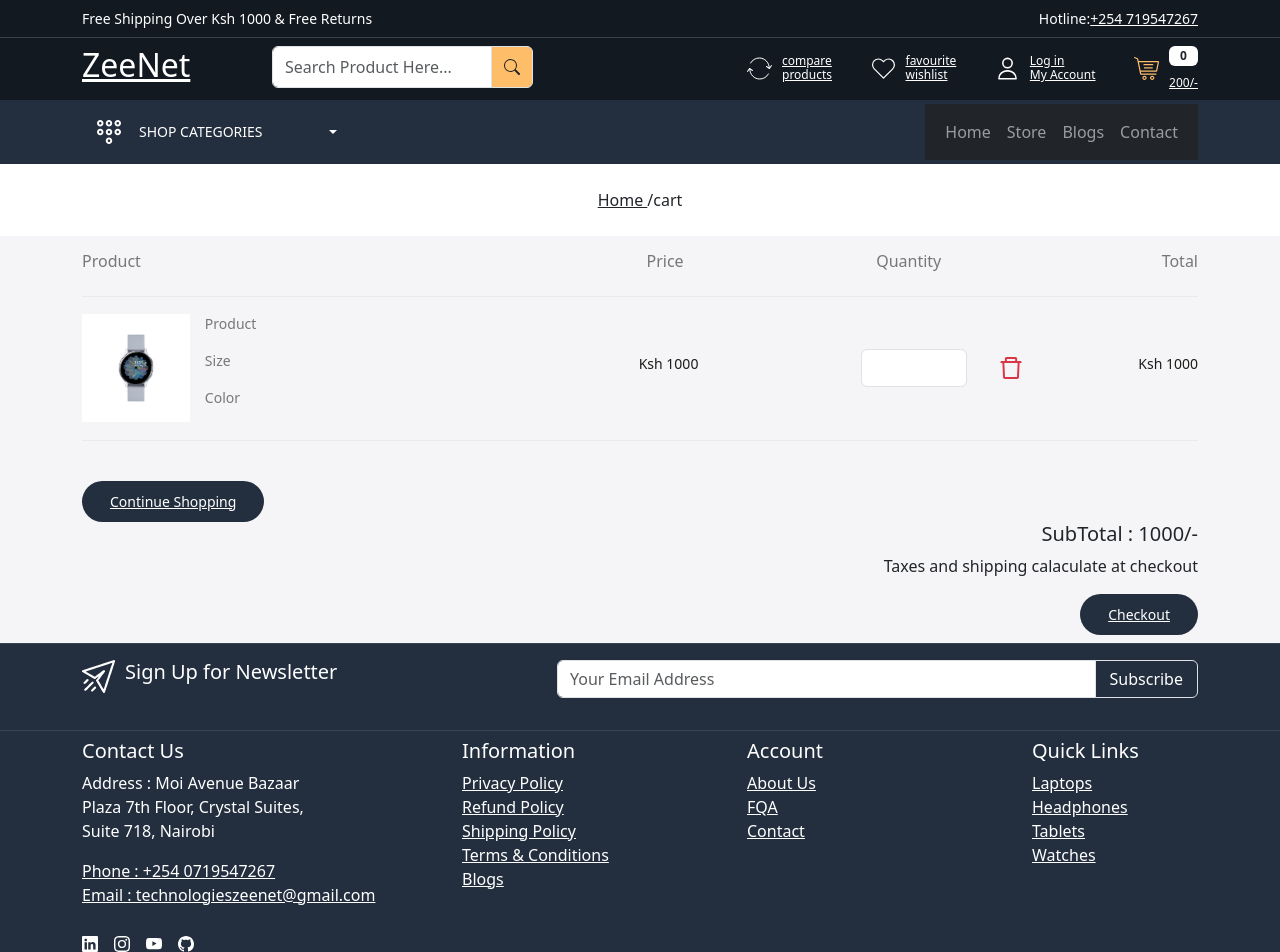
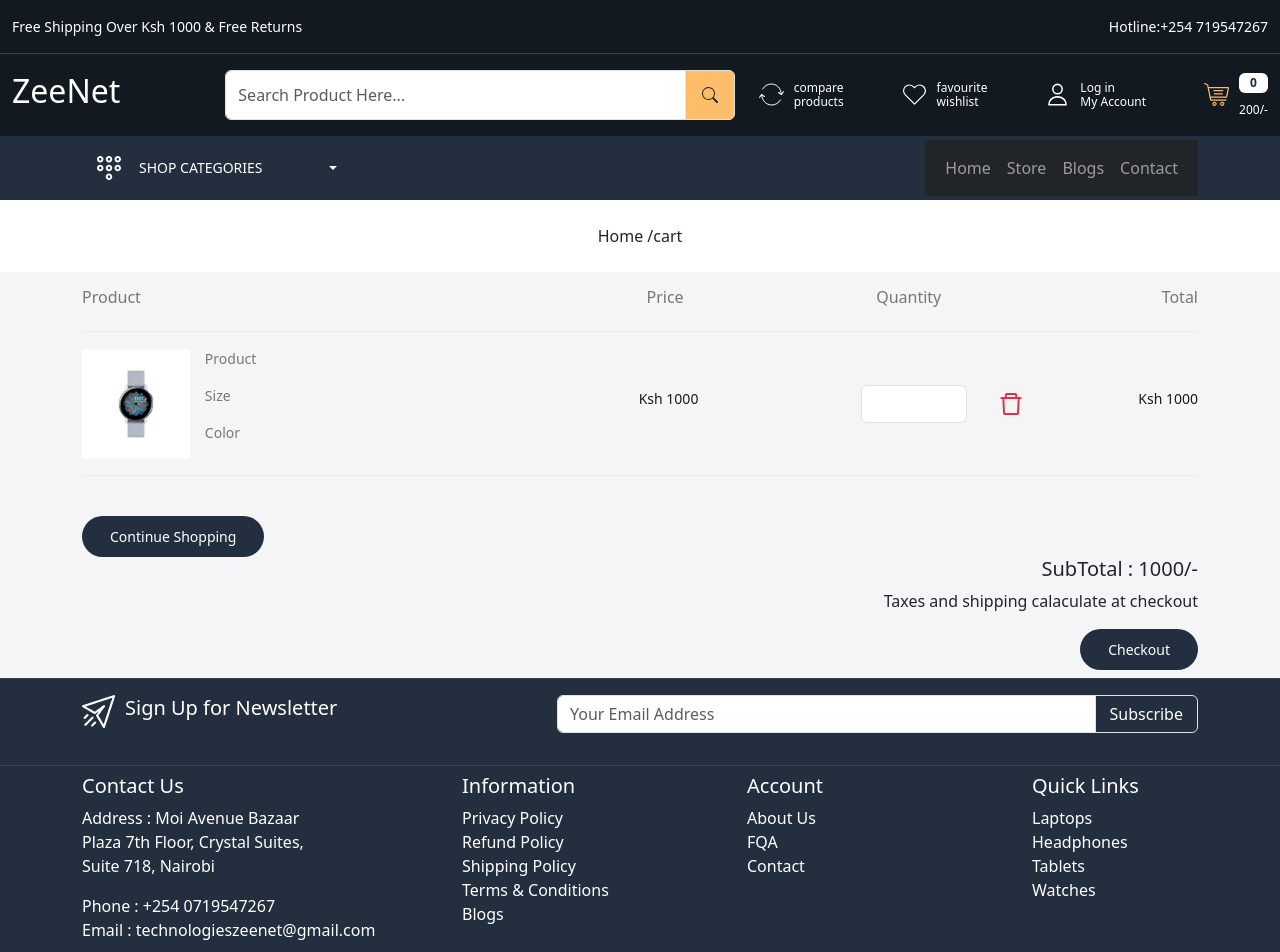
Before and after one commit to edwinonyango9286/ZeeNet, a React (Create React App) app in the folder frontend/: page /cart in a window 1280 px wide. Shown: the top 952 px of the page. Built offline with nearby package versions, Linux system fonts and the light colour scheme.

Commit message:
code refactor

```diff
--- a/frontend/public/index.html
+++ b/frontend/public/index.html
@@ -16,8 +16,6 @@
 
   <link href="https://cdn.jsdelivr.net/npm/bootstrap@5.3.1/dist/css/bootstrap.min.css" rel="stylesheet"
     integrity="sha384-EVSTQN3/azprG1Anm3QDgpJLIm9Nao0Yz1ztcQTwFspd3yD65VohhpuuCOmLASjC" crossorigin="anonymous">
-
-
   <link rel="manifest" href="%PUBLIC_URL%/manifest.json" />
   <title>ZeeNet Technologies</title>
 </head>
--- a/frontend/src/App.css
+++ b/frontend/src/App.css
@@ -1,7 +1,7 @@
 * {
   margin: 0;
   padding: 0;
-  box-sizing:border-box;
+  box-sizing: border-box;
 }
 :root {
   --color-131921: #131921;
@@ -39,17 +39,18 @@
   box-shadow: none;
   border-color: inherit;
 }
-/* Header Styling  Start*/
+.link{
+  text-decoration: none;
+}
+
+/* Header Styling  Start here */
 .header-top-strip {
   border-bottom: 1px solid var(--color-3b4149);
   background-color: var(--color-131921);
 }
-.header-top-strip p{
-  font-size: 14px ;
+.header-top-strip p {
+  font-size: 14px;
 }
-
-
-
 .header-upper {
   background-color: var(--color-131921);
 }
@@ -65,11 +66,10 @@
   width: 25px;
   height: 25px;
 }
-.header-upper .header-upper-links h6{
+.header-upper .header-upper-links h6 {
   font-size: 12px;
-
 }
-.gap-5{
+.gap-5 {
   gap: 5px;
 }
 
@@ -90,6 +90,7 @@
   font-size: 14px;
   padding: 10px 28px;
   border-radius: 25px;
+  text-decoration: none;
 }
 .button:hover {
   background-color: var(--color-febd69);
@@ -103,6 +104,7 @@
   line-height: 16px;
   font-weight: 400;
   text-transform: uppercase;
+  text-decoration: none;
 }
 
 .header-bottom .dropdown button:focus {
@@ -123,7 +125,7 @@
   background-color: transparent;
   color: var(--color-febd69) !important;
 }
-/* Header Styling Ends */
+/* Header Styling Ends here */
 
 /* Footer Styling Starts */
 footer {
@@ -373,9 +375,8 @@
 .special-product-content .brand {
   font-size: 16px;
   font-weight: 500;
-
 }
-.special-product-content h6.title{
+.special-product-content h6.title {
   font-size: 14px;
   font-weight: 500;
   margin-bottom: 0;
@@ -389,7 +390,6 @@
 }
 .famous-card img {
   border-radius: 10px;
-
 }
 
 .famous-content h5 {
@@ -544,7 +544,7 @@
 .contact-inner-wrapper form .form-control {
   background-color: var(--color-f5f5f7);
   border-color: transparent;
-  padding: 10px  ;
+  padding: 10px;
 }
 
 .contact-inner-wrapper ul {
@@ -657,9 +657,9 @@
 .reviews-wrapper h3 {
   font-size: 18px;
   color: var(--color-1c1c1b);
-  margin-bottom:5px;
+  margin-bottom: 5px;
 }
-.description-body{
+.description-body {
   border-radius: 5px;
 }
 
@@ -779,7 +779,7 @@
 
 /* cart page styling */
 .cart-header,
-.cart-data{
+.cart-data {
   border-bottom: 1px solid var(--color-eaeaea);
 }
 .cart-header h4 {
@@ -789,7 +789,7 @@
 .cart-col-1 {
   width: 40%;
 }
-.cart-col-1 p{
+.cart-col-1 p {
   color: var(--color-777777);
   font-size: 14px;
 }
@@ -803,19 +803,19 @@
   width: 15%;
 }
 
-.cart-data h5.price{
+.cart-data h5.price {
   font-size: 14px;
   color: var(--color-1c1c1b);
 }
 
+/* cart page styling ends here */
 
-/* carpage styling ends here */
 /* shipping page styling starts here */
-.total{
+.total {
   font-size: 14px;
   color: var(--color-1c1c1b);
 }
-.total-price{
+.total-price {
   font-size: 16px;
   columns: var(--color-777777);
 }
--- a/frontend/src/Components/BreadCrumb.js
+++ b/frontend/src/Components/BreadCrumb.js
@@ -10,7 +10,7 @@
                 <div className="row">
                     <div className="col-12">
                         <p className="text-center mb-0">
-                            <Link to="/" className="text-dark">Home&nbsp;</Link>
+                            <Link to="/" className="text-dark link">Home&nbsp;</Link>
                             /{title}
                         </p>
                     </div>
--- a/frontend/src/Components/Container.js
+++ b/frontend/src/Components/Container.js
@@ -2,7 +2,6 @@
 
 const Container =(props)=>{
     return(
-
         <>
         <section className={props.class1}>
             <div className="container-md">
--- a/frontend/src/Components/Footer.js
+++ b/frontend/src/Components/Footer.js
@@ -44,10 +44,10 @@
               <br />
               Suite 718, Nairobi
             </address>
-            <a href="tel:+2540719547267" className="text-white d-block">
+            <a href="tel:+2540719547267" className="text-white d-block link">
               Phone : +254 0719547267
             </a>
-            <a href="mailto:technologieszeenet@gmail.com" className="text-white d-block">
+            <a href="mailto:technologieszeenet@gmail.com" className="text-white d-block link">
               Email : technologieszeenet@gmail.com
             </a>
             <div className="social-icons d-flex align-items-center gap-3 mt-4">
@@ -69,30 +69,30 @@
           <div className="col-md-3 col-sm-12 mb-3">
             <h5 className="text-white">Information</h5>
             <div className="footer-links d-flex flex-column">
-              <Link to="/privacy-policy" className="text-white">Privacy Policy</Link>
-              <Link to="/refund-policy" className="text-white">Refund Policy</Link>
-              <Link to="/shipping-policy" className="text-white">Shipping Policy</Link>
-              <Link to="/terms-and-conditions" className="text-white">Terms & Conditions</Link>
-              <Link className="text-white">Blogs</Link>
+              <Link to="/privacy-policy" className="text-white link">Privacy Policy</Link>
+              <Link to="/refund-policy" className="text-white link">Refund Policy</Link>
+              <Link to="/shipping-policy" className="text-white link">Shipping Policy</Link>
+              <Link to="/terms-and-conditions" className="text-white link">Terms & Conditions</Link>
+              <Link className="text-white link">Blogs</Link>
             </div>
           </div>
 
           <div className="col-md-3 col-sm-12 mb-3">
             <h5 className="text-white">Account</h5>
             <div className="footer-links d-flex flex-column">
-              <Link className="text-white">About Us</Link>
-              <Link className="text-white">FQA</Link>
-              <Link className="text-white">Contact</Link>
+              <Link className="text-white link">About Us</Link>
+              <Link className="text-white link">FQA</Link>
+              <Link className="text-white link">Contact</Link>
             </div>
           </div>
 
           <div className="col-md-2 col-sm-12">
             <h5 className="text-white">Quick Links</h5>
             <div className="footer-links d-flex flex-column">
-              <Link className="text-white">Laptops</Link>
-              <Link className="text-white">Headphones</Link>
-              <Link className="text-white">Tablets</Link>
-              <Link className="text-white">Watches</Link>
+              <Link className="text-white link">Laptops</Link>
+              <Link className="text-white link">Headphones</Link>
+              <Link className="text-white link">Tablets</Link>
+              <Link className="text-white link">Watches</Link>
             </div>
           </div>
         </div>
--- a/frontend/src/Components/Header.js
+++ b/frontend/src/Components/Header.js
@@ -6,7 +6,7 @@
 import accountImage from "../images/user.svg";
 import cartImage from "../images/cart.svg";
 import menu from "../images/menu.svg";
-import { useState } from 'react';
+import { useState } from "react";
 
 const Header = () => {
   const [isNavOpen, setIsNavOpen] = useState(false);
@@ -16,18 +16,18 @@
   };
   return (
     <>
-      <header className="header-top-strip py-2">
-        <div className="container-md">
+      <header className="header-top-strip py-3">
+        <div className="container-xxl">
           <div className="row">
             <div className="col-6">
-              <p className="text-white mb-0" >
+              <p className="text-white mb-0">
                 Free Shipping Over Ksh 1000 & Free Returns
               </p>
             </div>
             <div className="col-6">
               <p className="text-end text-white mb-0">
                 Hotline:
-                <a className="text-white" href="Tel:+254 719547267">
+                <a className="text-white link " href="Tel:+254 719547267">
                   +254 719547267
                 </a>
               </p>
@@ -35,39 +35,38 @@
           </div>
         </div>
       </header>
-{/* header-uppper py2 == responsive */}
-      <header className="header-upper py-2">
-        <div className="container-md">
 
-
-
-        <div className="row">
-          <div className="col-md-2">
+      <header className="header-upper py-3">
+        <div className="container-xxl">
+          <div className="row align-items-center">
+            <div className="col-2">
               <h2>
-              <Link className="text-white logo">ZeeNet</Link>
+                <Link className="link text-white logo">ZeeNet</Link>
               </h2>
             </div>
 
-
-          <div className="col-md-3 ">
+            <div className="col-5 ">
               <div className="input-group">
                 <input
                   type="text"
                   className="form-control py-2"
                   placeholder="Search Product Here..."
-                aria-label="Search Product Here"
+                  aria-label="Search Product Here..."
                   aria-describedby="basic-addon2"
                 />
-              <span className="input-group-text" id="basic-addon2 p-2">
+                <span className="input-group-text p-3" id="basic-addon2">
                   <BsSearch className="fs-6"></BsSearch>
                 </span>
               </div>
             </div>
 
-          <div className="col-md-5  offset-md-2" id="">
+            <div className="col-5">
               <div className="header-upper-links d-flex align-items-center justify-content-between">
                 <div>
-                <Link to="/compare-products" className="d-flex align-items-center gap-10 text-white">
+                  <Link
+                    to="/compare-products"
+                    className="d-flex align-items-center gap-10 text-white link"
+                  >
                     <img src={compareImage} alt="compare"></img>
                     <h6 className="mb-0" id="hidden">
                       compare
@@ -77,7 +76,10 @@
                   </Link>
                 </div>
                 <div>
-                <Link to="/wishlist" className="d-flex align-items-center gap-10 text-white">
+                  <Link
+                    to="/wishlist"
+                    className="d-flex align-items-center gap-10 text-white link"
+                  >
                     <img src={wishlistImage} alt="wishlist"></img>
                     <h6 className="mb-0" id="hidden">
                       favourite
@@ -86,7 +88,10 @@
                   </Link>
                 </div>
                 <div>
-                <Link to="/login" className="d-flex align-items-center gap-10 text-white">
+                  <Link
+                    to="/login"
+                    className="d-flex align-items-center gap-10 text-white link"
+                  >
                     <img src={accountImage} alt="user"></img>
                     <h6 className="mb-0" id="hidden">
                       Log in <br />
@@ -95,24 +100,23 @@
                   </Link>
                 </div>
                 <div>
-                <Link to="/cart" className="d-flex align-items-center gap-10 text-white">
+                  <Link
+                    to="/cart"
+                    className="d-flex align-items-center gap-10 text-white link"
+                  >
                     <img src={cartImage} alt="cart"></img>
                     <div className="d-flex flex-column gap-10">
                       <span className="badge bg-white text-dark">0</span>
-                    <h6 className="mb-0" id="hidden"> 200/-</h6>
+                      <h6 className="mb-0" id="hidden">
+                        200/-
+                      </h6>
                     </div>
                   </Link>
                 </div>
               </div>
             </div>
-
-
           </div>
-
-
         </div>
-
-
       </header>
       <header className="header-bottom py-1">
         <div className="container-md">
@@ -129,9 +133,14 @@
                       aria-expanded="false"
                     >
                       <img src={menu} alt=""></img>
-                      <span className="me-5 d-inline-block">Shop Categories</span>
+                      <span className="me-5 d-inline-block">
+                        Shop Categories
+                      </span>
                     </button>
-                    <ul className="dropdown-menu" aria-labelledby="dropdownMenuButton1">
+                    <ul
+                      className="dropdown-menu"
+                      aria-labelledby="dropdownMenuButton1"
+                    >
                       <li>
                         <Link className="dropdown-item text-white" to="">
                           Action
@@ -151,7 +160,7 @@
                   </div>
                 </div>
 
-                <nav className="navbar navbar-expand-lg navbar-dark bg-dark"> {/* Use navbar-dark for dark background */}
+                <nav className="navbar navbar-expand-lg navbar-dark bg-dark">
                   <div className="container">
                     <button
                       className="navbar-toggler"
@@ -160,25 +169,52 @@
                     >
                       <span className="navbar-toggler-icon"></span>
                     </button>
-    <div className={`collapse navbar-collapse ${isNavOpen ? 'show' : ''}`}>
+                    <div
+                      className={`collapse navbar-collapse ${
+                        isNavOpen ? "show" : ""
+                      }`}
+                    >
                       <ul className="navbar-nav">
                         <li className="nav-item">
-          <NavLink className="nav-link" to="/" onClick={toggleNav}>Home</NavLink>
+                          <NavLink
+                            className="nav-link"
+                            to="/"
+                            onClick={toggleNav}
+                          >
+                            Home
+                          </NavLink>
                         </li>
                         <li className="nav-item">
-          <NavLink className="nav-link" to="/store" onClick={toggleNav}>Store</NavLink>
+                          <NavLink
+                            className="nav-link"
+                            to="/store"
+                            onClick={toggleNav}
+                          >
+                            Store
+                          </NavLink>
                         </li>
                         <li className="nav-item">
-          <NavLink className="nav-link" to="/blogs" onClick={toggleNav}>Blogs</NavLink>
+                          <NavLink
+                            className="nav-link"
+                            to="/blogs"
+                            onClick={toggleNav}
+                          >
+                            Blogs
+                          </NavLink>
                         </li>
                         <li className="nav-item">
-          <NavLink className="nav-link" to="/contact" onClick={toggleNav}>Contact</NavLink>
+                          <NavLink
+                            className="nav-link"
+                            to="/contact"
+                            onClick={toggleNav}
+                          >
+                            Contact
+                          </NavLink>
                         </li>
                       </ul>
                     </div>
                   </div>
                 </nav>
-
               </div>
             </div>
           </div>
--- a/frontend/src/Pages/Home.js
+++ b/frontend/src/Pages/Home.js
@@ -8,7 +8,6 @@
 import catBanner4 from "../images/catbanner-04.jpg";
 import cameraImage from "../images/camera.jpg";
 import tvImage from "../images/tv.jpg";
-import headphoneImage from "../images/headphone.jpg";
 import brand1 from "../images/brand-01.png";
 import brand2 from "../images/brand-02.png";
 import brand3 from "../images/brand-03.png";
```
Also changed, not shown: 1 other file (tests, documents, lock files or other folders). Lines whose indentation alone changed are shown as unchanged.
